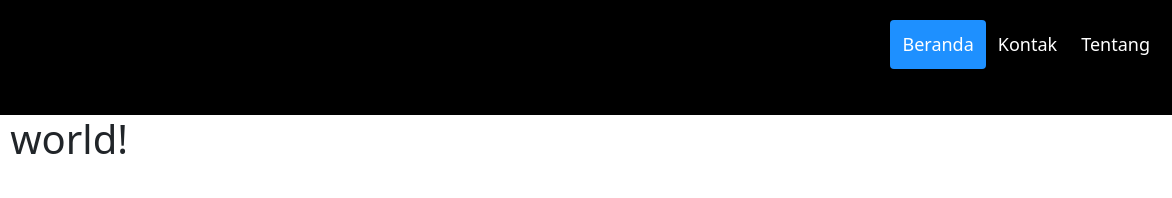
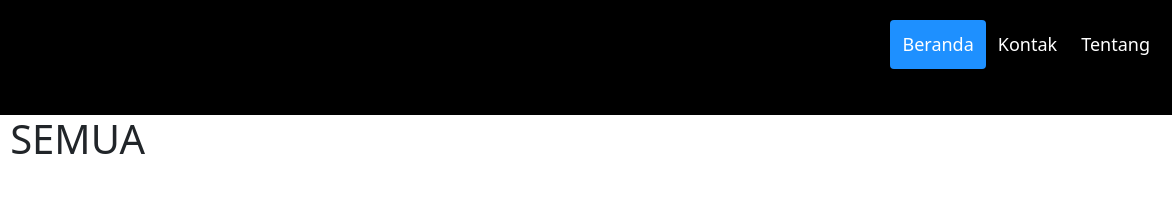
Before and after one commit to azaria31/TitikBalik, a plain HTML site: page index.html in a window 1280 px wide. Shown: the full height of the page, 108-1280 px from the left. Drawn offline with nearby package versions, Linux system fonts and the light colour scheme.

Commit message:
ganti kalimat

```diff
--- a/index.html
+++ b/index.html
@@ -17,6 +17,6 @@
       </div>
     </div>
 
-    <h1>Hello, world!</h1>
+    <h1>Hello, SEMUA</h1>
   </body>
 </html>
```
